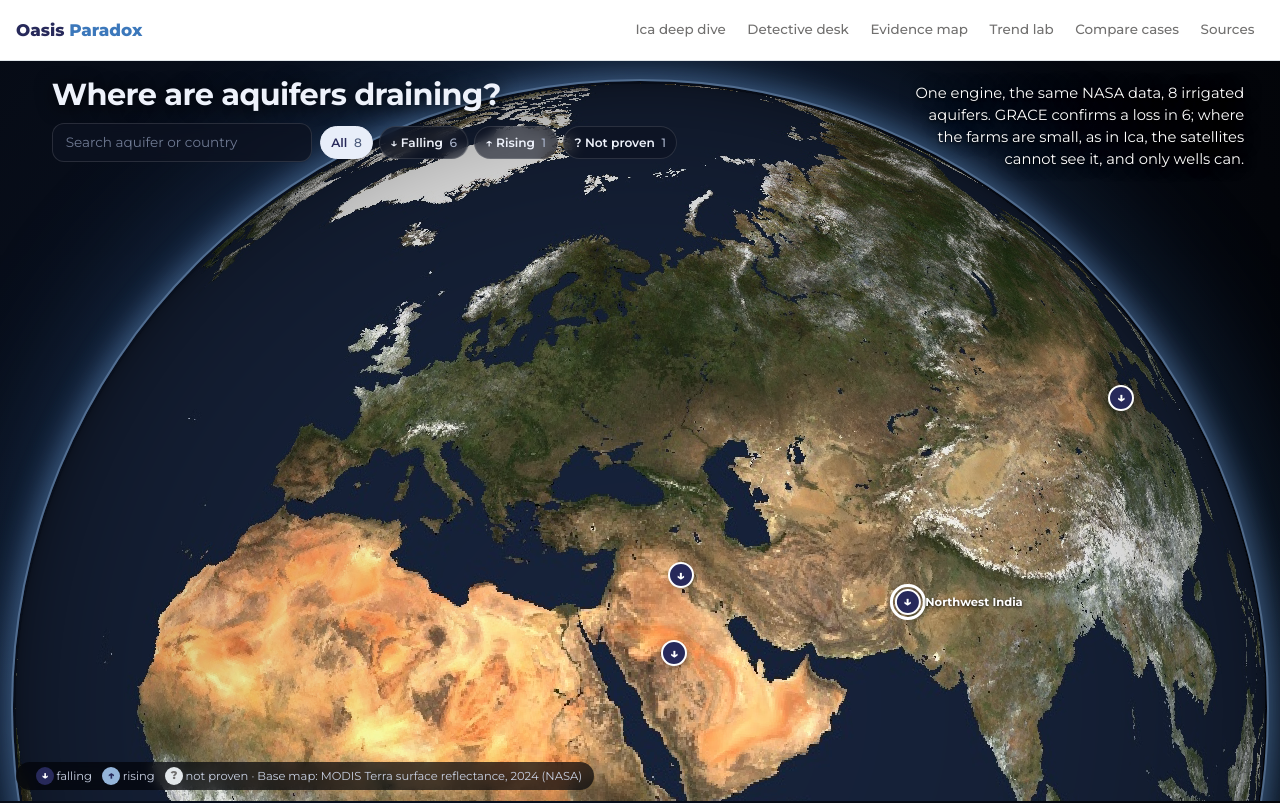
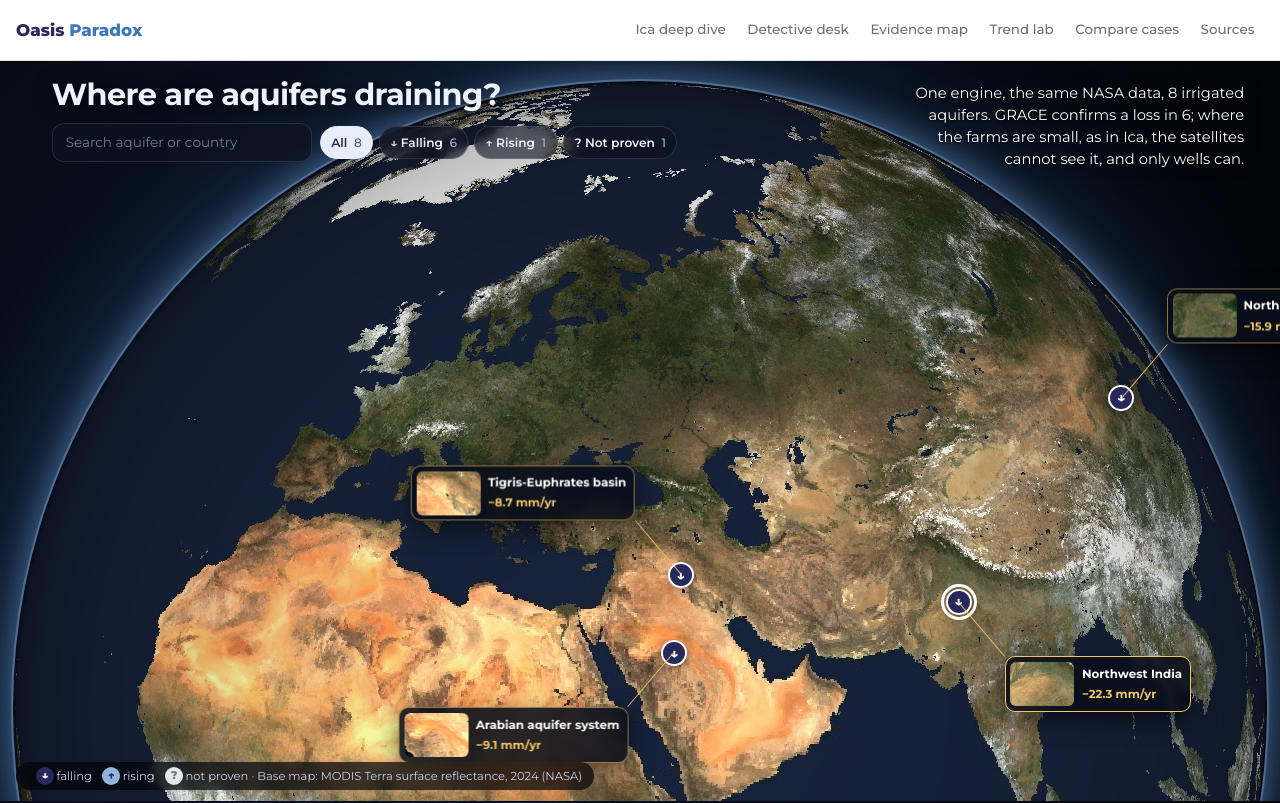
Before and after one commit to alisoft08/scitex-trend-detective, a React (Vite) app in the folder web/: page / in a window 1280 px wide. Shown: the top 803 px of the page. Built offline with nearby package versions, Linux system fonts and the light colour scheme.

Commit message:
feat: a mini card with a satellite close-up for every aquifer on the globe

```diff
--- a/web/src/Atlas.tsx
+++ b/web/src/Atlas.tsx
@@ -32,6 +32,10 @@ const WITNESSES: { key: "tws" | "gws" | "rain" | "ndvi" | "et" | "t2m"; name: st
   { key: "t2m", name: "Air temperature · MERRA-2", kind: "Reanalysis" },
 ];
 
+// Mini-card side per aquifer, chosen so neighbours (Arabia and Tigris-Euphrates, California and the High Plains) do not overlap.
+const MINI_DIR: Record<string, NonNullable<GlobeMarker["dir"]>> = {
+  ZW: "sw", ZC: "nw", ZHP: "ne", ZIN: "se", ZNC: "ne", ZAR: "sw", ZTE: "nw", ZGU: "se",
+};
 type Filter = "all" | GlobeMarker["tone"];
 const FILTERS: { id: Filter; label: string }[] = [
   { id: "all", label: "All" }, { id: "down", label: "↓ Falling" }, { id: "up", label: "↑ Rising" }, { id: "flat", label: "? Not proven" },
@@ -47,7 +51,8 @@ export function Atlas({ m, onCase, onIca }: { m: Manifest; level?: Level; onCase
   const [open, setOpen] = useState(false);
   const [filter, setFilter] = useState<Filter>("all");
   const shown = atlas.filter((x) => filter === "all" || tone(x) === filter);
-  const markers: GlobeMarker[] = useMemo(() => shown.map((x) => ({ id: x.id, lonlat: x.lonlat, label: short(x.name).replace(/ \(.*\)/, ""), tone: tone(x) })), [m.atlas, filter]);
+  const markers: GlobeMarker[] = useMemo(() => shown.map((x) => ({ id: x.id, lonlat: x.lonlat, label: short(x.name).replace(/ \(.*\)/, ""), tone: tone(x),
+    thumb: asset(`img/aquifers/${x.id}.jpg`), value: x.tws.per_decade === null ? undefined : amount(x.tws), dir: MINI_DIR[x.id] ?? "ne" })), [m.atlas, filter]);
   if (atlas.length < 2) return null;
   const a = atlas.find((x) => x.id === sel) ?? atlas[0];
   const q = norm(query.trim());
--- a/web/src/Globe.tsx
+++ b/web/src/Globe.tsx
@@ -3,7 +3,12 @@
 import { useEffect, useRef, useState, type ReactNode } from "react";
 import { asset } from "./data";
 
-export interface GlobeMarker { id: string; lonlat: [number, number]; label: string; tone: "down" | "up" | "flat"; focus?: boolean }
+export interface GlobeMarker {
+  id: string; lonlat: [number, number]; label: string; tone: "down" | "up" | "flat"; focus?: boolean;
+  thumb?: string; value?: string;            // mini card: satellite close-up and the headline number
+  dir?: "ne" | "nw" | "se" | "sw";           // where the mini card sits relative to the point
+}
+const OFFSET: Record<NonNullable<GlobeMarker["dir"]>, [number, number]> = { ne: [46, -54], nw: [-46, -54], se: [46, 54], sw: [-46, 54] };
 
 // The texture is plate carrée from lon -180..180 and lat 90..-90 (pipeline/world_map.py).
 const TEX_N = 90, TEX_S = -90;
@@ -202,7 +207,17 @@ export function Globe({ markers, selected, onSelect, size = 520, label, callout,
           style={{ visibility: "hidden" }} onClick={() => onSelect(m.id)}
           aria-pressed={selected === m.id} aria-label={m.label}>
           <span className="globe-dot" aria-hidden="true">{m.tone === "down" ? "↓" : m.tone === "up" ? "↑" : "?"}</span>
-          <span className="globe-tag">{m.label}</span>
+          {m.thumb ? (() => {
+            const [dx, dy] = OFFSET[m.dir ?? "ne"];
+            const len = Math.hypot(dx, dy), ang = Math.atan2(dy, dx) * 180 / Math.PI;
+            return <>
+              <span className="globe-stem" aria-hidden="true" style={{ width: len, transform: `rotate(${ang}deg)` }} />
+              <span className={`globe-mini ${m.dir ?? "ne"}`} aria-hidden="true" style={{ left: `calc(50% + ${dx}px)`, top: `calc(50% + ${dy}px)` }}>
+                <img src={m.thumb} alt="" loading="lazy" />
+                <span className="globe-mini-text"><b>{m.label}</b>{m.value && <i>{m.value}</i>}</span>
+              </span>
+            </>;
+          })() : <span className="globe-tag">{m.label}</span>}
         </button>;
       })}
     </div>
--- a/web/src/styles.css
+++ b/web/src/styles.css
@@ -721,3 +721,21 @@ table.data a { color: var(--accent); overflow-wrap: anywhere; }
 .atlas-blurb { position: absolute; top: 1.3rem; right: clamp(16px, 2.8vw, 40px); z-index: 5; max-width: 340px; margin: 0;
   color: #fff; font-size: .92rem; line-height: 1.5; text-align: right; text-shadow: 0 1px 3px rgba(0,0,0,.95), 0 0 18px rgba(0,0,0,.85); }
 @media (max-width: 960px) { .atlas-blurb { position: static; max-width: none; text-align: left; padding: 0 16px 1rem; } }
+
+/* AI-assisted: Claude (Anthropic). A mini card per aquifer: satellite close-up, name and GRACE number, tied to its point. */
+.globe-pin { overflow: visible; }
+.globe-stem { position: absolute; left: 50%; top: 50%; height: 0; border-top: 1.5px solid rgba(241,197,107,.85); transform-origin: 0 0; pointer-events: none; }
+.globe-mini { position: absolute; display: flex; gap: .45rem; align-items: center; padding: .3rem .5rem .3rem .3rem; border-radius: 10px;
+  background: rgba(10,14,26,.88); border: 1px solid rgba(241,197,107,.55); box-shadow: 0 8px 24px rgba(0,0,0,.55);
+  backdrop-filter: blur(4px); white-space: nowrap; transition: transform .15s ease, border-color .15s ease; }
+.globe-mini.ne { transform: translate(0, -100%); }
+.globe-mini.nw { transform: translate(-100%, -100%); }
+.globe-mini.se { transform: translate(0, 0); }
+.globe-mini.sw { transform: translate(-100%, 0); }
+.globe-mini img { width: 64px; height: 44px; object-fit: cover; border-radius: 6px; display: block; }
+.globe-mini-text { display: grid; gap: .1rem; text-align: left; }
+.globe-mini-text b { font-size: .74rem; color: #fff; font-weight: 700; }
+.globe-mini-text i { font-style: normal; font-size: .72rem; font-weight: 700; color: #f1c56b; }
+.globe-pin:hover .globe-mini, .globe-pin:focus-visible .globe-mini, .globe-pin.on .globe-mini { border-color: #f1c56b; z-index: 3; }
+.globe-pin:hover, .globe-pin.on { z-index: 4; }
+@media (max-width: 700px) { .globe-mini img { display: none; } }
```
Also changed, not shown: 1 other file (tests, documents, lock files or other folders).
